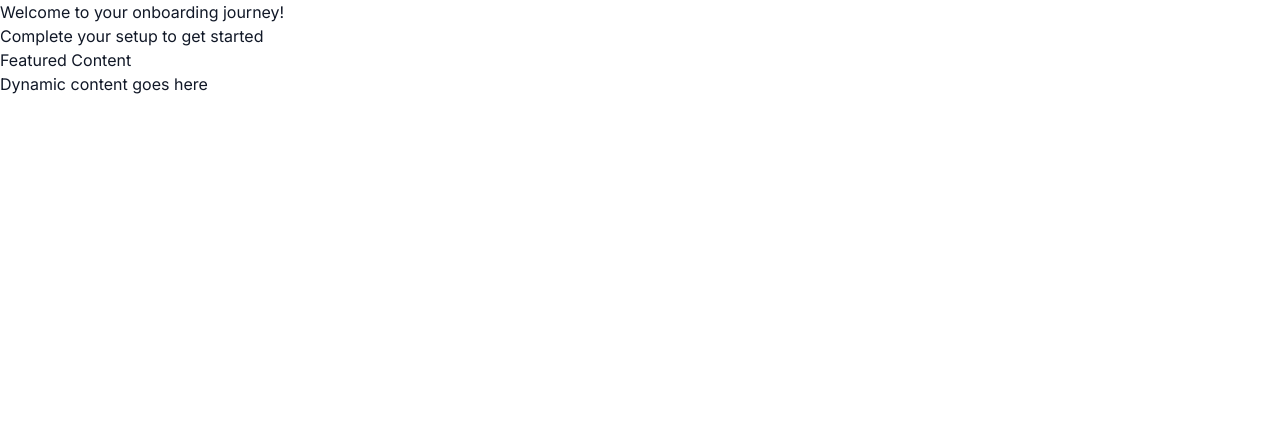
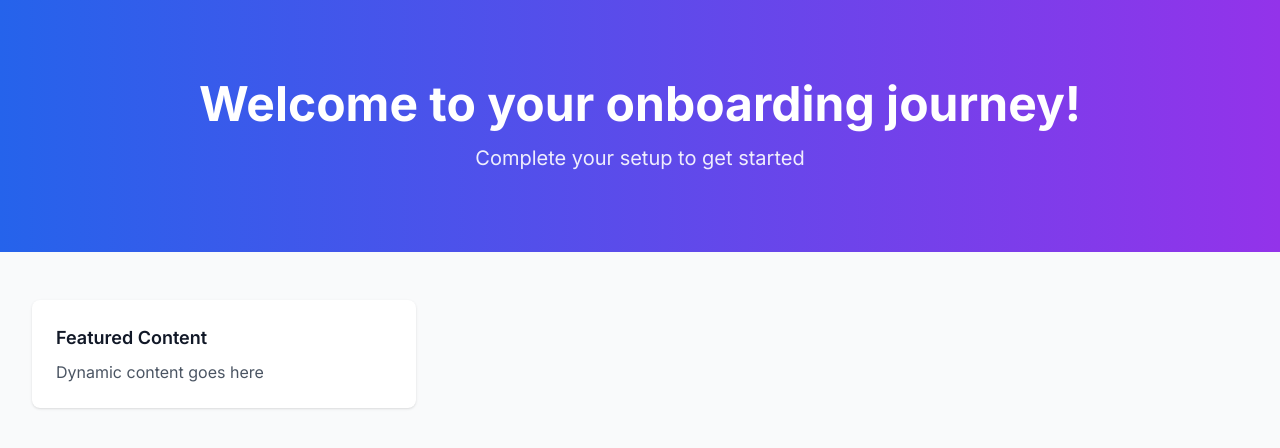
Before and after one commit to abhinav118/onboarding-portal-1755634904698, a Next.js app: page / in a window 1280 px wide. Shown: the top 448 px of the page. Built offline with nearby package versions, Linux system fonts and the light colour scheme.

Commit message:
Add tailwind.config.js

```diff
--- /dev/null
+++ b/tailwind.config.js
@@ -0,0 +1,22 @@
+/** @type {import('tailwindcss').Config} */
+module.exports = {
+  content: [
+    './pages/**/*.{js,ts,jsx,tsx,mdx}',
+    './components/**/*.{js,ts,jsx,tsx,mdx}',
+    './app/**/*.{js,ts,jsx,tsx,mdx}',
+  ],
+  theme: {
+    extend: {
+      colors: {
+        primary: {
+          50: '#eff6ff',
+          100: '#dbeafe',
+          500: '#3b82f6',
+          600: '#2563eb',
+          700: '#1d4ed8',
+        },
+      },
+    },
+  },
+  plugins: [],
+}
```
